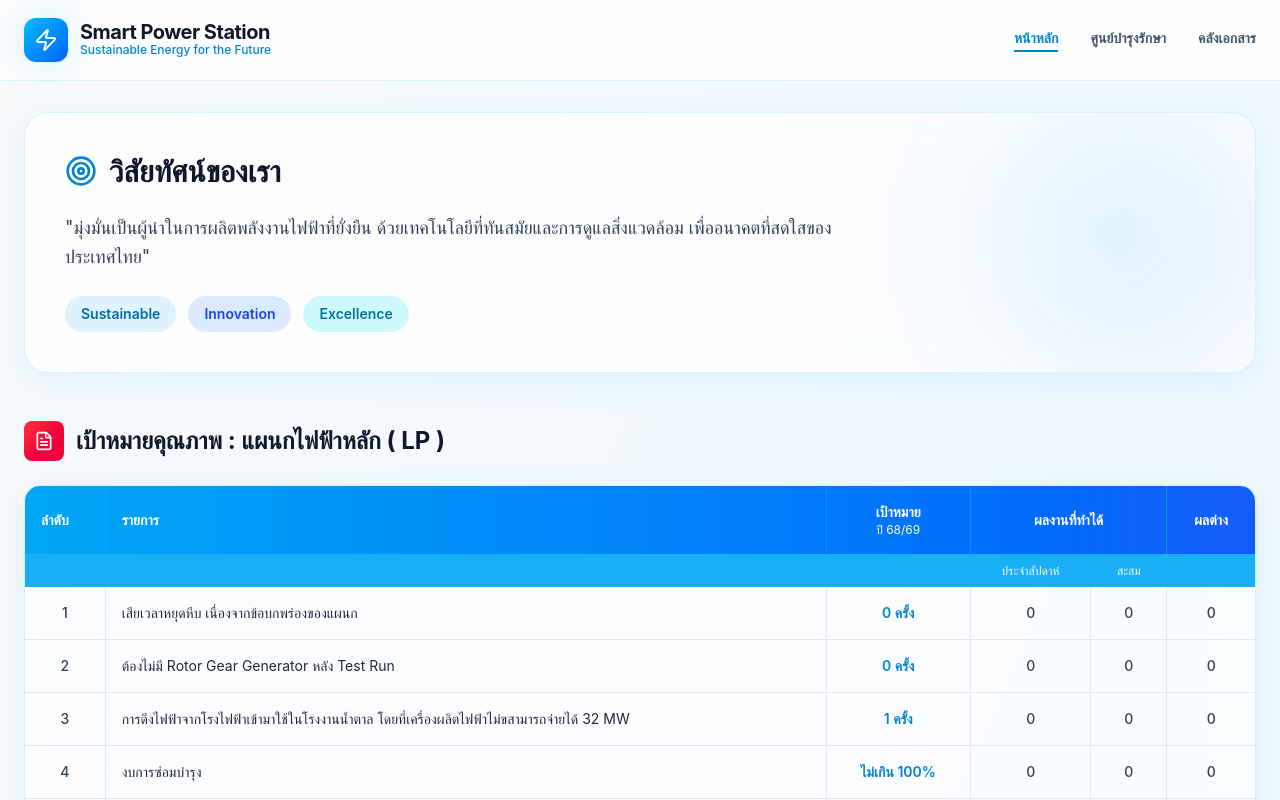
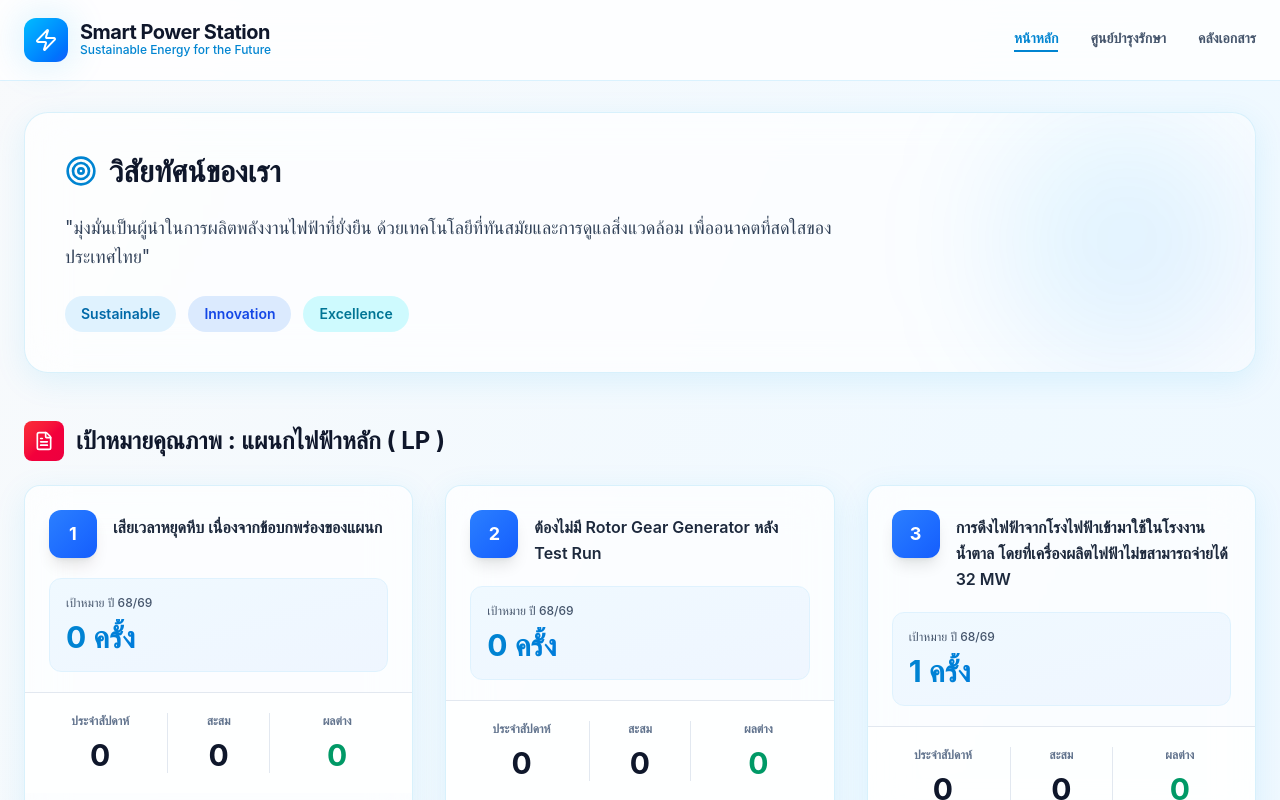
Before and after one commit to Thadthon08/Smart-Power-Station, a React (Vite) app: page / in a window 1280 px wide. Shown: the top 800 px of the page. Built offline with nearby package versions, Linux system fonts and the light colour scheme.

Commit message:
แก้ UI

```diff
--- a/src/components/HomeDashboard.tsx
+++ b/src/components/HomeDashboard.tsx
@@ -1,3 +1,4 @@
+/* eslint-disable @typescript-eslint/no-unused-vars */
 import { motion } from "framer-motion";
 import { FileText, Shield, Target, TrendingUp, Zap } from "lucide-react";
 import LivePerformance from "./LivePerformance";
@@ -71,7 +72,7 @@ export default function HomeDashboard() {
     {
       id: 6,
       item: "Kaizen ตามนโยบาย/ปัญหาของหน่วยงาน",
-      target: "3 เรื่องปี",
+      target: "3 เรื่อง/ปี",
       monthly: 0,
       accumulated: 0,
       difference: 0,
@@ -127,81 +128,85 @@ export default function HomeDashboard() {
           </h2>
         </div>
 
-        {/* Quality Goals Table */}
-        <div className="glass-panel rounded-2xl overflow-hidden">
-          <div className="overflow-x-auto">
-            <table className="w-full">
-              <thead>
-                <tr className="bg-gradient-to-r from-sky-500 to-blue-600 text-white">
-                  <th className="px-4 py-4 text-left text-sm font-semibold border-r border-sky-400/50">
-                    ลำดับ
-                  </th>
-                  <th className="px-4 py-4 text-left text-sm font-semibold border-r border-sky-400/50">
-                    รายการ
-                  </th>
-                  <th className="px-4 py-4 text-center text-sm font-semibold border-r border-sky-400/50">
-                    <div>เป้าหมาย</div>
-                    <div className="text-xs font-normal">ปี 68/69</div>
-                  </th>
-                  <th
-                    className="px-6 py-4 text-center text-sm font-semibold border-r border-sky-400/50"
-                    colSpan={2}
+        {/* Quality Goals Cards */}
+        <div className="grid grid-cols-1 md:grid-cols-2 lg:grid-cols-3 gap-6 lg:gap-8">
+          {qualityGoals.map((goal, index) => (
+            <motion.div
+              key={goal.id}
+              initial={{ opacity: 0, y: 20 }}
+              animate={{ opacity: 1, y: 0 }}
+              transition={{ delay: index * 0.1 }}
+              className="glass-panel rounded-2xl overflow-hidden hover:shadow-2xl transition-all group"
             >
-                    ผลงานที่ทำได้
-                  </th>
-                  <th className="px-4 py-4 text-center text-sm font-semibold">
-                    ผลต่าง
-                  </th>
-                </tr>
-                <tr className="bg-sky-500/90 text-white">
-                  <th className="border-t border-sky-400/50"></th>
-                  <th className="border-t border-sky-400/50"></th>
-                  <th className="border-t border-sky-400/50"></th>
-                  <th className="px-4 py-2 text-center text-xs font-medium border-t border-r border-sky-400/50">
-                    ประจำสัปดาห์
-                  </th>
-                  <th className="px-4 py-2 text-center text-xs font-medium border-t border-r border-sky-400/50">
-                    สะสม
-                  </th>
-                  <th className="border-t border-sky-400/50"></th>
-                </tr>
-              </thead>
-              <tbody>
-                {qualityGoals.map((goal, index) => (
-                  <motion.tr
-                    key={goal.id}
-                    initial={{ opacity: 0, x: -20 }}
-                    animate={{ opacity: 1, x: 0 }}
-                    transition={{ delay: index * 0.05 }}
-                    className="hover:bg-sky-50/50 transition-colors border-b border-slate-200 last:border-b-0"
-                  >
-                    <td className="px-4 py-4 text-center text-sm font-medium text-slate-700 border-r border-slate-200">
+              {/* Card Header with Badge */}
+              <div className="relative p-6 pb-5">
+                <div className="flex items-start gap-4 mb-5">
+                  <div className="w-12 h-12 rounded-xl bg-gradient-to-br from-blue-500 to-blue-600 flex items-center justify-center flex-shrink-0 shadow-lg group-hover:scale-110 transition-transform">
+                    <span className="text-white font-bold text-lg">
                       {goal.id}
-                    </td>
-                    <td className="px-4 py-4 text-sm text-slate-800 border-r border-slate-200">
+                    </span>
+                  </div>
+                  <h3 className="font-semibold text-slate-800 text-base leading-relaxed pt-1">
                     {goal.item}
-                    </td>
-                    <td className="px-4 py-4 text-center text-sm font-semibold text-sky-600 border-r border-slate-200">
+                  </h3>
+                </div>
+
+                {/* Target Section */}
+                <div className="bg-gradient-to-br from-sky-50 to-blue-50 rounded-xl p-4 border border-sky-100">
+                  <div className="text-xs font-medium text-slate-600 mb-2">
+                    เป้าหมาย ปี 68/69
+                  </div>
+                  <div className="text-3xl font-bold bg-gradient-to-r from-sky-600 to-blue-600 bg-clip-text text-transparent">
                     {goal.target}
-                    </td>
-                    <td className="px-4 py-4 text-center text-sm font-medium text-slate-700 border-r border-slate-200">
-                      {goal.monthly}
-                    </td>
-                    <td className="px-4 py-4 text-center text-sm font-medium text-slate-700 border-r border-slate-200">
-                      {goal.accumulated}
-                    </td>
-                    <td className="px-4 py-4 text-center text-sm font-medium text-slate-700">
-                      {goal.difference}
-                    </td>
-                  </motion.tr>
-                ))}
-              </tbody>
-            </table>
+                  </div>
                 </div>
               </div>
 
+              {/* Stats Section */}
+              <div className="bg-white/60 px-6 py-5 border-t border-slate-200">
+                <div className="grid grid-cols-3 gap-4">
+                  {/* ประจำสัปดาห์ */}
+                  <div className="text-center">
+                    <div className="text-xs font-semibold text-slate-500 mb-2">
+                      ประจำสัปดาห์
+                    </div>
+                    <div className="text-3xl font-bold text-slate-900">
+                      {goal.monthly}
+                    </div>
+                  </div>
+
+                  {/* สะสม */}
+                  <div className="text-center border-x border-slate-200">
+                    <div className="text-xs font-semibold text-slate-500 mb-2">
+                      สะสม
+                    </div>
+                    <div className="text-3xl font-bold text-slate-900">
+                      {goal.accumulated}
+                    </div>
+                  </div>
+
+                  {/* ผลต่าง */}
+                  <div className="text-center">
+                    <div className="text-xs font-semibold text-slate-500 mb-2">
+                      ผลต่าง
+                    </div>
+                    <div className="text-3xl font-bold text-emerald-600">
+                      {goal.difference}
+                    </div>
+                  </div>
+                </div>
+              </div>
+            </motion.div>
+          ))}
+        </div>
+
         {/* Original Goals Cards */}
-        <h3 className="text-xl font-bold text-slate-900 mb-4 mt-8">
+        {/* <motion.div
+          initial={{ opacity: 0, y: 20 }}
+          animate={{ opacity: 1, y: 0 }}
+          className="glass-panel p-6 sm:p-8 rounded-2xl mt-8"
+        >
+          <h3 className="text-xl font-bold text-slate-900 mb-6">
             เป้าหมายหลัก
           </h3>
           <div className="grid grid-cols-1 sm:grid-cols-2 md:grid-cols-3 gap-4 sm:gap-6">
@@ -233,6 +238,7 @@ export default function HomeDashboard() {
               );
             })}
           </div>
+        </motion.div> */}
       </div>
 
       {/* Live Performance */}
```
Lines whose indentation alone changed are shown as unchanged.
